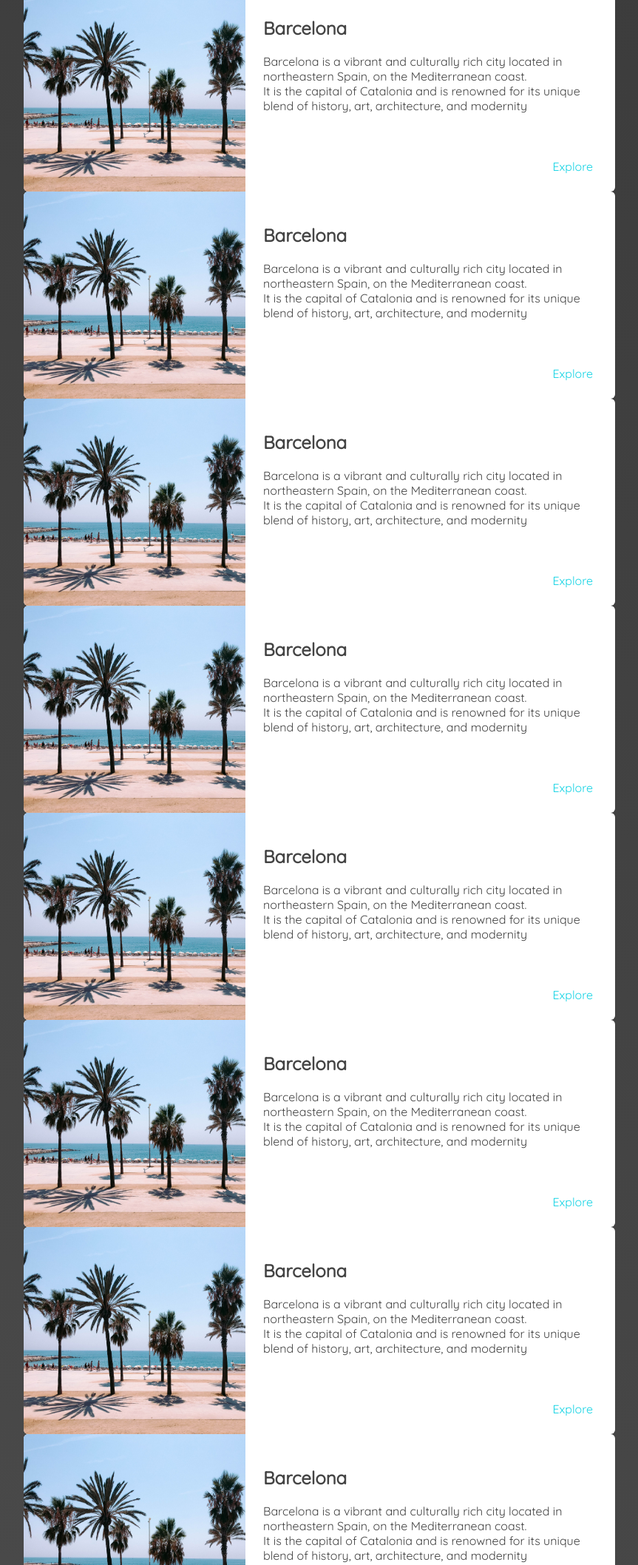
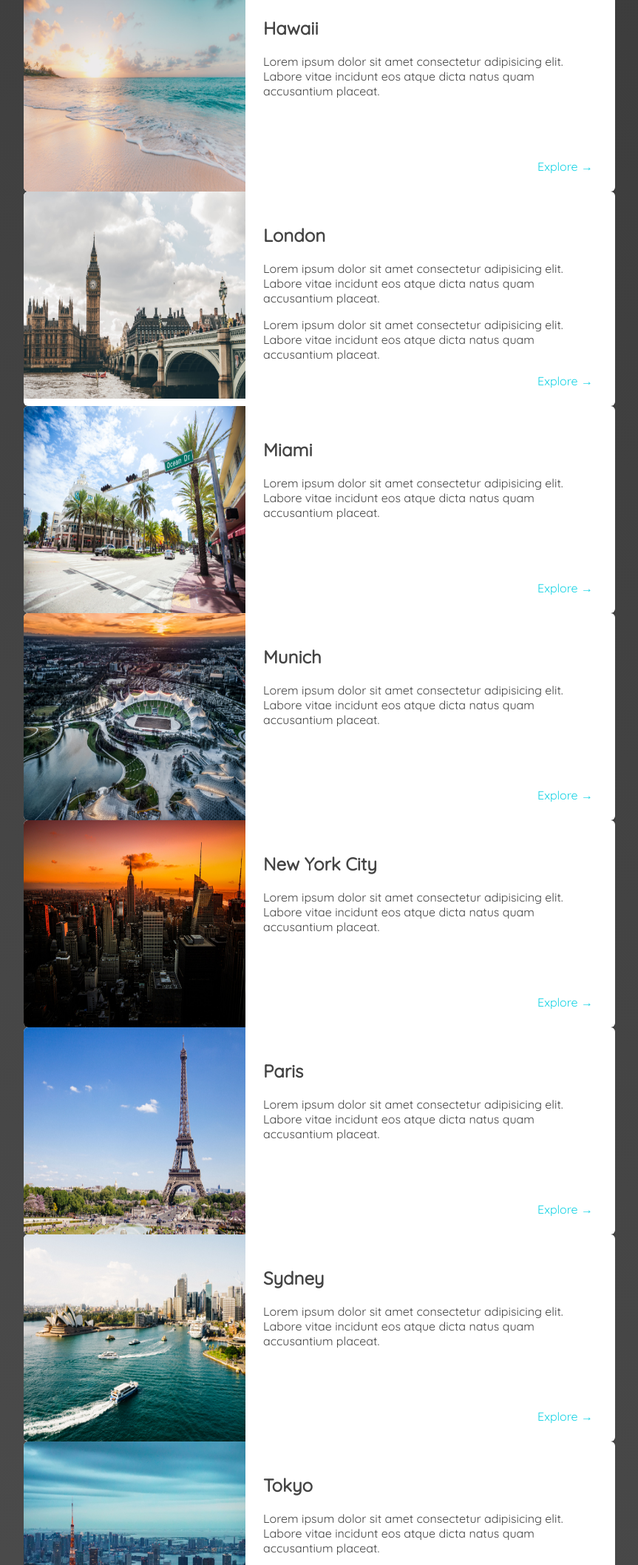
Before and after one commit to bomoche/travel-site, a plain HTML site: page places.html in a window 1280 px wide. Shown: the part 400-2516 px from the top of the page at 74% size, without its empty margins (208-1071 px from the left). Drawn offline with Linux system fonts and the light colour scheme.

```diff
--- a/places.html
+++ b/places.html
@@ -49,195 +49,146 @@
             </li>
 
             <li>
-                <img src="/images/places/barcelona.jpg" alt="City of barcelona">
+                <img src="images/places/hawaii.jpg" alt="Hawaii beach" />
           <div class="item-content">
             <div>
-                        <h2>Barcelona</h2>
+              <h2>Hawaii</h2>
               <p>
-                            Barcelona is a vibrant and culturally rich city located in northeastern Spain, on the Mediterranean coast.<br>
-                            It is the capital of Catalonia and is renowned for its unique blend of history,
-                            art, architecture, and modernity
+                Lorem ipsum dolor sit amet consectetur adipisicing elit. Labore
+                vitae incidunt eos atque dicta natus quam accusantium placeat.
               </p>
             </div>
-
             <div class="actions">
-                        <a href="https://en.wikipedia.org/wiki/Barcelona">Explore</a>
+              <a href="hhttps://en.wikipedia.org/wiki/Hawaii">Explore &#x2192</a>
             </div>
           </div>
-
         </li>
-
         <li>
-                <img src="/images/places/barcelona.jpg" alt="City of barcelona">
+          <img src="images/places/london.jpg" alt="London city" />
           <div class="item-content">
             <div>
-                        <h2>Barcelona</h2>
+              <h2>London</h2>
               <p>
-                            Barcelona is a vibrant and culturally rich city located in northeastern Spain, on the Mediterranean coast.<br>
-                            It is the capital of Catalonia and is renowned for its unique blend of history,
-                            art, architecture, and modernity
+                Lorem ipsum dolor sit amet consectetur adipisicing elit. Labore
+                vitae incidunt eos atque dicta natus quam accusantium placeat.
+              </p>
+              <p>
+                Lorem ipsum dolor sit amet consectetur adipisicing elit. Labore
+                vitae incidunt eos atque dicta natus quam accusantium placeat.
               </p>
             </div>
-
             <div class="actions">
-                        <a href="https://en.wikipedia.org/wiki/Barcelona">Explore</a>
+              <a href="https://en.wikipedia.org/wiki/London">Explore &#x2192</a>
             </div>
           </div>
-
         </li>
-
         <li>
-                <img src="/images/places/barcelona.jpg" alt="City of barcelona">
+          <img src="images/places/miami.jpg" alt="Miami streets" />
           <div class="item-content">
             <div>
-                        <h2>Barcelona</h2>
+              <h2>Miami</h2>
               <p>
-                            Barcelona is a vibrant and culturally rich city located in northeastern Spain, on the Mediterranean coast.<br>
-                            It is the capital of Catalonia and is renowned for its unique blend of history,
-                            art, architecture, and modernity
+                Lorem ipsum dolor sit amet consectetur adipisicing elit. Labore
+                vitae incidunt eos atque dicta natus quam accusantium placeat.
               </p>
             </div>
-
             <div class="actions">
-                        <a href="https://en.wikipedia.org/wiki/Barcelona">Explore</a>
+              <a href="https://en.wikipedia.org/wiki/Miami">Explore &#x2192</a>
             </div>
           </div>
-
         </li>
-
         <li>
-                <img src="/images/places/barcelona.jpg" alt="City of barcelona">
+          <img src="images/places/munich.jpg" alt="Munich football stadium" />
           <div class="item-content">
             <div>
-                        <h2>Barcelona</h2>
+              <h2>Munich</h2>
               <p>
-                            Barcelona is a vibrant and culturally rich city located in northeastern Spain, on the Mediterranean coast.<br>
-                            It is the capital of Catalonia and is renowned for its unique blend of history,
-                            art, architecture, and modernity
+                Lorem ipsum dolor sit amet consectetur adipisicing elit. Labore
+                vitae incidunt eos atque dicta natus quam accusantium placeat.
               </p>
             </div>
-
             <div class="actions">
-                        <a href="https://en.wikipedia.org/wiki/Barcelona">Explore</a>
+              <a href="https://en.wikipedia.org/wiki/Munich">Explore &#x2192</a>
             </div>
           </div>
-
         </li>
-
         <li>
-                <img src="/images/places/barcelona.jpg" alt="City of barcelona">
+          <img src="images/places/new-york-city.jpg" alt="New York City skyline" />
           <div class="item-content">
             <div>
-                        <h2>Barcelona</h2>
+              <h2>New York City</h2>
               <p>
-                            Barcelona is a vibrant and culturally rich city located in northeastern Spain, on the Mediterranean coast.<br>
-                            It is the capital of Catalonia and is renowned for its unique blend of history,
-                            art, architecture, and modernity
+                Lorem ipsum dolor sit amet consectetur adipisicing elit. Labore
+                vitae incidunt eos atque dicta natus quam accusantium placeat.
               </p>
             </div>
-
             <div class="actions">
-                        <a href="https://en.wikipedia.org/wiki/Barcelona">Explore</a>
+              <a href="https://en.wikipedia.org/wiki/New_York_City"
+                >Explore &#x2192</a
+              >
             </div>
           </div>
-
         </li>
-
         <li>
-                <img src="/images/places/barcelona.jpg" alt="City of barcelona">
+          <img src="images/places/paris.jpg" alt="Paris city" />
           <div class="item-content">
             <div>
-                        <h2>Barcelona</h2>
+              <h2>Paris</h2>
               <p>
-                            Barcelona is a vibrant and culturally rich city located in northeastern Spain, on the Mediterranean coast.<br>
-                            It is the capital of Catalonia and is renowned for its unique blend of history,
-                            art, architecture, and modernity
+                Lorem ipsum dolor sit amet consectetur adipisicing elit. Labore
+                vitae incidunt eos atque dicta natus quam accusantium placeat.
               </p>
             </div>
-
             <div class="actions">
-                        <a href="https://en.wikipedia.org/wiki/Barcelona">Explore</a>
+              <a href="https://en.wikipedia.org/wiki/Paris">Explore &#x2192</a>
             </div>
           </div>
-
         </li>
-
         <li>
-                <img src="/images/places/barcelona.jpg" alt="City of barcelona">
+          <img src="images/places/sydney.jpg" alt="Sydney beach" />
           <div class="item-content">
             <div>
-                        <h2>Barcelona</h2>
+              <h2>Sydney</h2>
               <p>
-                            Barcelona is a vibrant and culturally rich city located in northeastern Spain, on the Mediterranean coast.<br>
-                            It is the capital of Catalonia and is renowned for its unique blend of history,
-                            art, architecture, and modernity
+                Lorem ipsum dolor sit amet consectetur adipisicing elit. Labore
+                vitae incidunt eos atque dicta natus quam accusantium placeat.
               </p>
             </div>
-
             <div class="actions">
-                        <a href="https://en.wikipedia.org/wiki/Barcelona">Explore</a>
+              <a href="https://en.wikipedia.org/wiki/Sydney">Explore &#x2192</a>
             </div>
           </div>
-
         </li>
-
         <li>
-                <img src="/images/places/barcelona.jpg" alt="City of barcelona">
+          <img src="images/places/tokyo.jpg" alt="Tokyo skyline" />
           <div class="item-content">
             <div>
-                        <h2>Barcelona</h2>
+              <h2>Tokyo</h2>
               <p>
-                            Barcelona is a vibrant and culturally rich city located in northeastern Spain, on the Mediterranean coast.<br>
-                            It is the capital of Catalonia and is renowned for its unique blend of history,
-                            art, architecture, and modernity
+                Lorem ipsum dolor sit amet consectetur adipisicing elit. Labore
+                vitae incidunt eos atque dicta natus quam accusantium placeat.
               </p>
             </div>
-
             <div class="actions">
-                        <a href="https://en.wikipedia.org/wiki/Barcelona">Explore</a>
+              <a href="https://en.wikipedia.org/wiki/Tokyo">Explore &#x2192</a>
             </div>
           </div>
-
         </li>
-
         <li>
-                <img src="/images/places/barcelona.jpg" alt="City of barcelona">
+          <img src="images/places/bali.jpg" alt="Bali beach" />
           <div class="item-content">
             <div>
-                        <h2>Barcelona</h2>
+              <h2>Bali</h2>
               <p>
-                            Barcelona is a vibrant and culturally rich city located in northeastern Spain, on the Mediterranean coast.<br>
-                            It is the capital of Catalonia and is renowned for its unique blend of history,
-                            art, architecture, and modernity
+                Lorem ipsum dolor sit amet consectetur adipisicing elit. Labore
+                vitae incidunt eos atque dicta natus quam accusantium placeat.
               </p>
             </div>
-
             <div class="actions">
-                        <a href="https://en.wikipedia.org/wiki/Barcelona">Explore</a>
+              <a href="https://en.wikipedia.org/wiki/Bali">Explore &#x2192</a>
             </div>
           </div>
-
         </li>
-
-            <li>
-                <img src="/images/places/barcelona.jpg" alt="City of barcelona">
-                <div class="item-content">
-                    <div>
-                        <h2>Barcelona</h2>
-                        <p>
-                            Barcelona is a vibrant and culturally rich city located in northeastern Spain, on the Mediterranean coast.<br>
-                            It is the capital of Catalonia and is renowned for its unique blend of history,
-                            art, architecture, and modernity
-                        </p>
-                    </div>
-
-                    <div class="actions">
-                        <a href="https://en.wikipedia.org/wiki/Barcelona">Explore</a>
-                    </div>
-                </div>
-
-            </li>
-
       </ul>
     </main>
 
```
Lines whose indentation alone changed are shown as unchanged.
